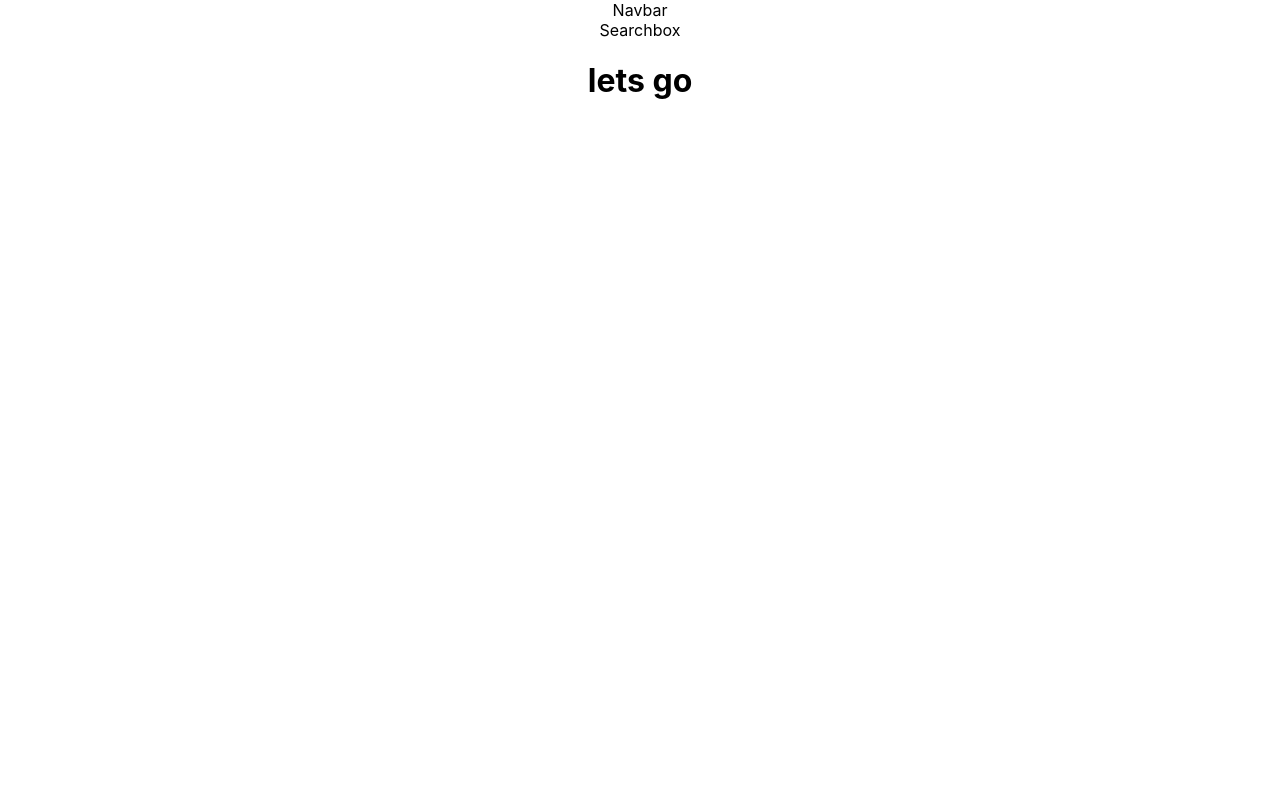
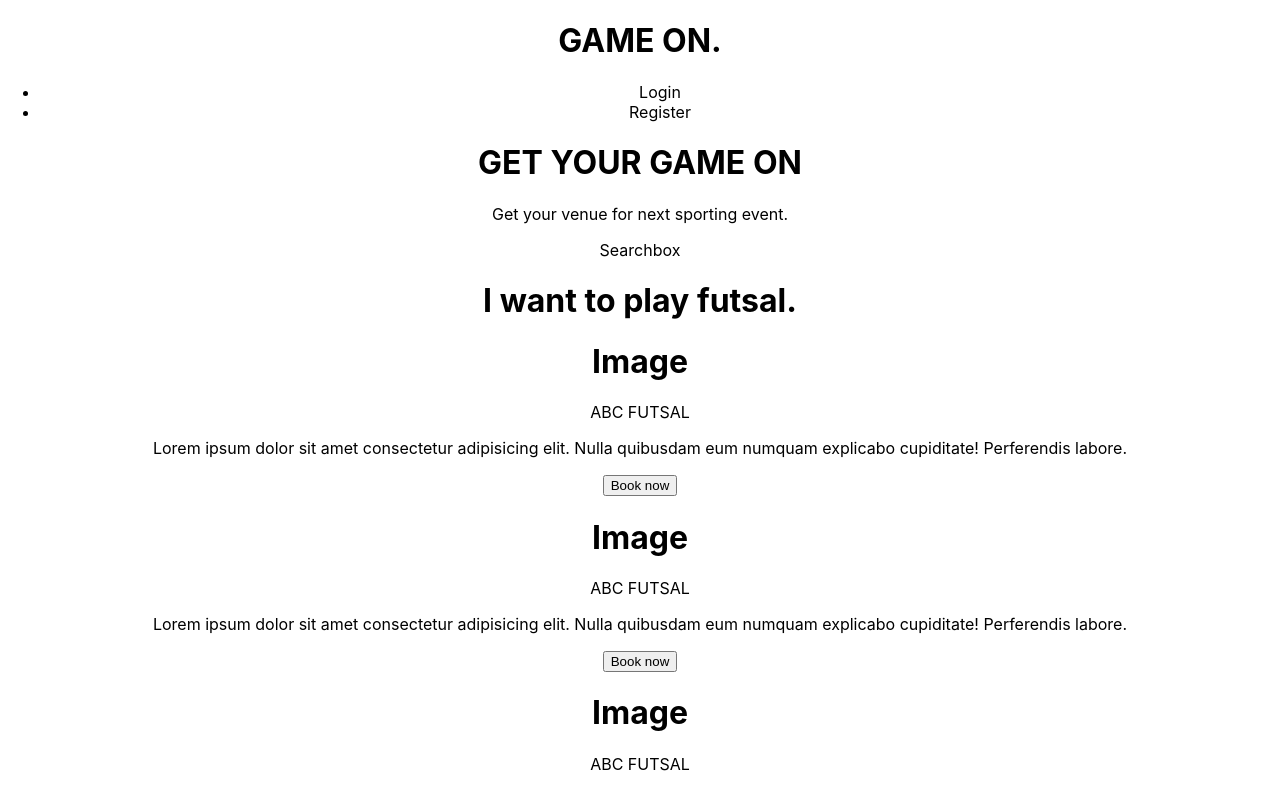
Before and after one commit to debuggers-pu/futsa, a React (Create React App) app in the folder client/: page / in a window 1280 px wide. Shown: the top 791 px of the page. Built offline with nearby package versions, Linux system fonts and the light colour scheme.

Commit message:
skeleton added

```diff
--- a/client/src/App.js
+++ b/client/src/App.js
@@ -1,13 +1,12 @@
-import Navbar from './components/Navbar';
-import './App.css';
-import Searchbox from './components/Searchbox';
+import "./App.css";
+import Hero from "./components/Hero";
+import FutsalsList from "./components/FutsalsList";
 
 function App() {
   return (
     <div className="App">
-      <Navbar/>
-      <Searchbox/>
-    <h1>lets go</h1>
+      <Hero />
+      <FutsalsList />
     </div>
   );
 }
--- /dev/null
+++ b/client/src/components/FutsalCard.js
@@ -0,0 +1,17 @@
+import React from "react";
+
+const FutsalCard = () => {
+  return (
+    <div>
+      <h1>Image</h1>
+      <p>ABC FUTSAL</p>
+      <p>
+        Lorem ipsum dolor sit amet consectetur adipisicing elit. Nulla quibusdam
+        eum numquam explicabo cupiditate! Perferendis labore.
+      </p>
+      <button>Book now</button>
+    </div>
+  );
+};
+
+export default FutsalCard;
--- /dev/null
+++ b/client/src/components/FutsalsList.js
@@ -0,0 +1,18 @@
+import React from "react";
+import FutsalCard from "./FutsalCard";
+
+const FutsalsList = () => {
+  return (
+    <div>
+      <h1>I want to play futsal.</h1>
+      <div>
+        <FutsalCard />
+        <FutsalCard />
+        <FutsalCard />
+        <FutsalCard />
+      </div>
+    </div>
+  );
+};
+
+export default FutsalsList;
--- /dev/null
+++ b/client/src/components/Hero.js
@@ -0,0 +1,16 @@
+import React from "react";
+import Navbar from "./Navbar";
+import Searchbox from "./Searchbox";
+
+const Hero = () => {
+  return (
+    <div>
+      <Navbar />
+      <h1>GET YOUR GAME ON</h1>
+      <p>Get your venue for next sporting event.</p>
+      <Searchbox />
+    </div>
+  );
+};
+
+export default Hero;
--- a/client/src/components/Navbar.js
+++ b/client/src/components/Navbar.js
@@ -1,9 +1,18 @@
-import React from 'react'
+import React from "react";
 
 const Navbar = () => {
   return (
-    <div>Navbar</div>
-  )
-}
+    <div>
+      {/* leftlogo */}
+      <h1>GAME ON.</h1>
 
-export default Navbar
+      {/* right texts */}
+      <ul>
+        <li>Login</li>
+        <li>Register</li>
+      </ul>
+    </div>
+  );
+};
+
+export default Navbar;
```
